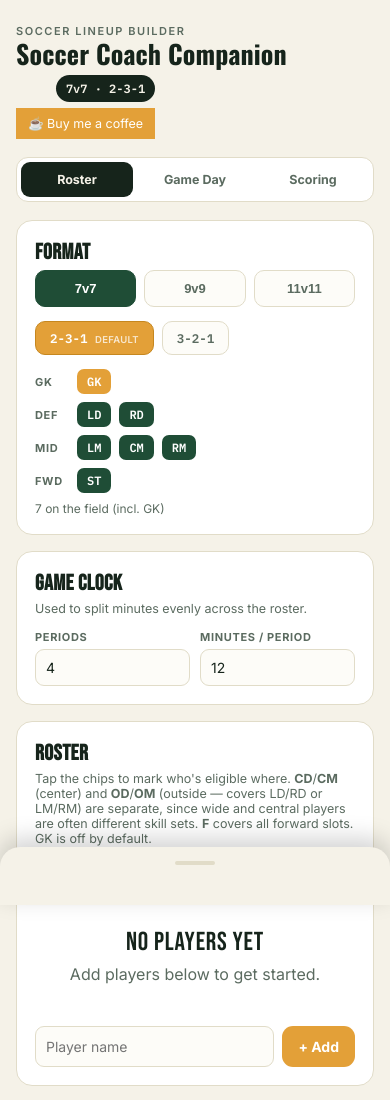
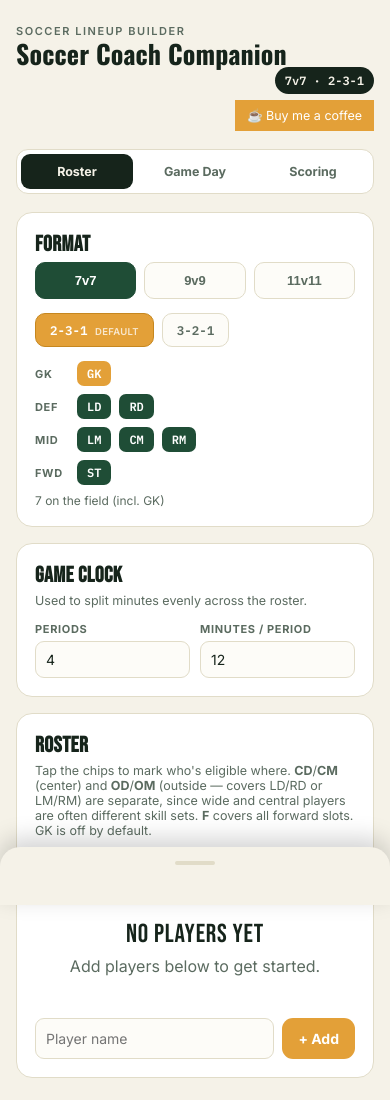
Before and after one commit to SoccerCoachCompanion/SoccerCoachCompanion, a plain HTML site: page index.html in a window 390 px wide. Shown: the top 1100 px of the page. Drawn offline with nearby package versions, Linux system fonts and the light colour scheme.

Commit message:
Add files via upload

```diff
--- a/index.html
+++ b/index.html
@@ -32,6 +32,7 @@
     --radius:16px;
   }
   *{box-sizing:border-box;}
+  html{overflow-x:hidden;}
   body{
     margin:0;
     background:var(--bg);
@@ -39,6 +40,7 @@
     font-family:'Inter',sans-serif;
     -webkit-font-smoothing:antialiased;
     overflow-x:hidden;
+    width:100%;
   }
   body.drag-in-progress{touch-action:none; overscroll-behavior:none;}
   .display{font-family:'Bebas Neue',sans-serif; letter-spacing:0.03em;}
@@ -46,7 +48,11 @@
 
   .wrap{max-width:720px; margin:0 auto; padding:20px 16px 40px;}
 
-  header.top{display:flex; align-items:baseline; justify-content:space-between; flex-wrap:wrap; row-gap:8px; margin-bottom:18px; padding-top:4px;}
+  header.top{display:flex; align-items:baseline; justify-content:space-between; margin-bottom:18px; padding-top:4px;}
+  @media (max-width: 480px){
+    header.top{flex-direction:column; align-items:stretch;}
+    header.top > div{width:100%;}
+  }
   .eyebrow{font-size:11px; text-transform:uppercase; letter-spacing:0.14em; color:var(--ink-soft); font-weight:600;}
   h1.brand{font-family:'Oswald',sans-serif; font-weight:700; letter-spacing:0.005em; font-size:26px; margin:2px 0 0; line-height:1.05;}
   .format-pill{font-family:'IBM Plex Mono',monospace; font-size:12px; background:var(--ink); color:var(--bg); padding:6px 10px; border-radius:20px; font-weight:600; white-space:nowrap;}
@@ -175,7 +181,8 @@
   .btn-primary{background:var(--pitch); color:#fff; width:100%;}
   .btn-primary:disabled{opacity:0.4; cursor:not-allowed;}
 
-  .checkbox-row{display:flex; align-items:center; gap:8px; margin-top:12px; font-size:13px; color:var(--ink-soft); font-weight:600; cursor:pointer;}
+  .checkbox-row{display:flex; align-items:center; gap:8px; margin-top:12px; font-size:13px; color:var(--ink-soft); font-weight:600; cursor:pointer; min-width:0;}
+  .checkbox-row span{min-width:0;}
 
   .info-tip{position:relative; display:inline-flex; align-items:center; justify-content:center; width:17px; height:17px; border-radius:50%; background:var(--ink-soft); color:#fff; font-size:11px; font-weight:700; font-family:'Inter',sans-serif; font-style:italic; cursor:pointer; flex-shrink:0; user-select:none;}
   .info-tip:hover, .info-tip:focus, .info-tip.show{background:var(--pitch); outline:none;}
```
